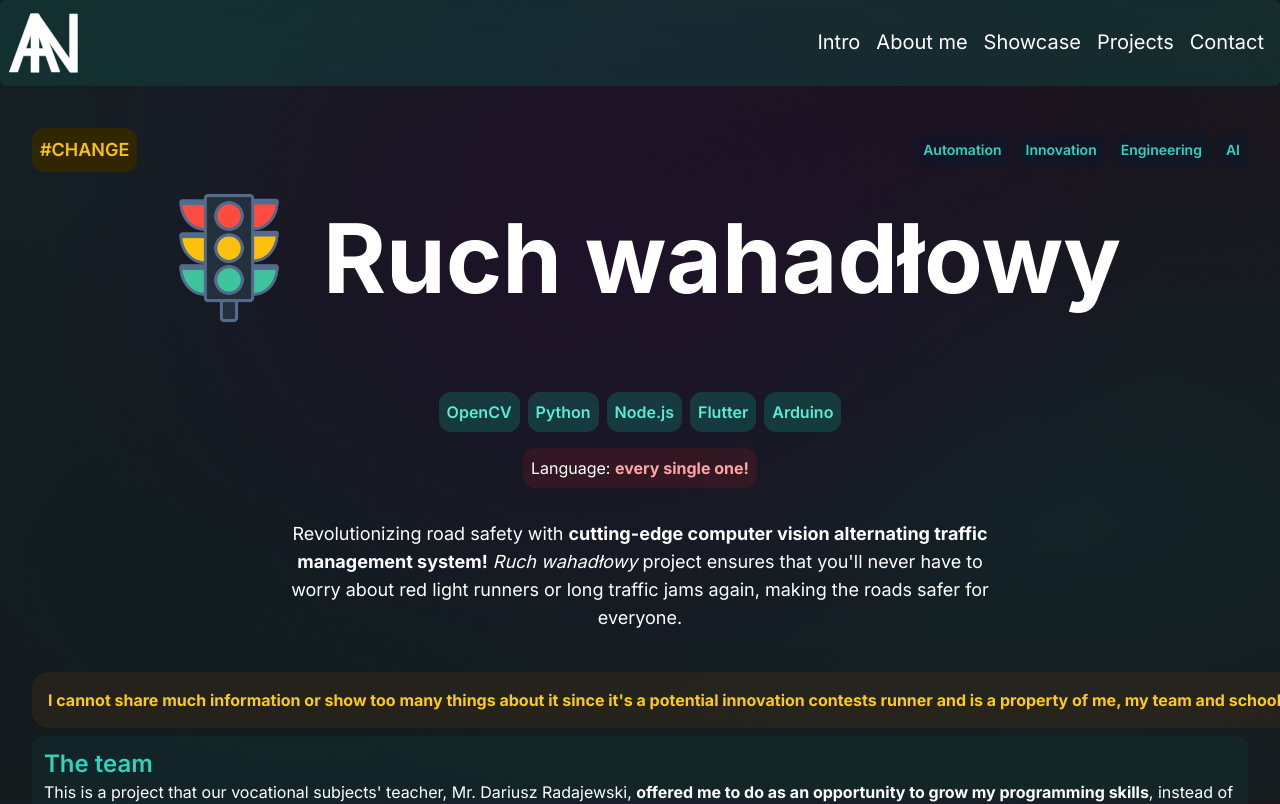
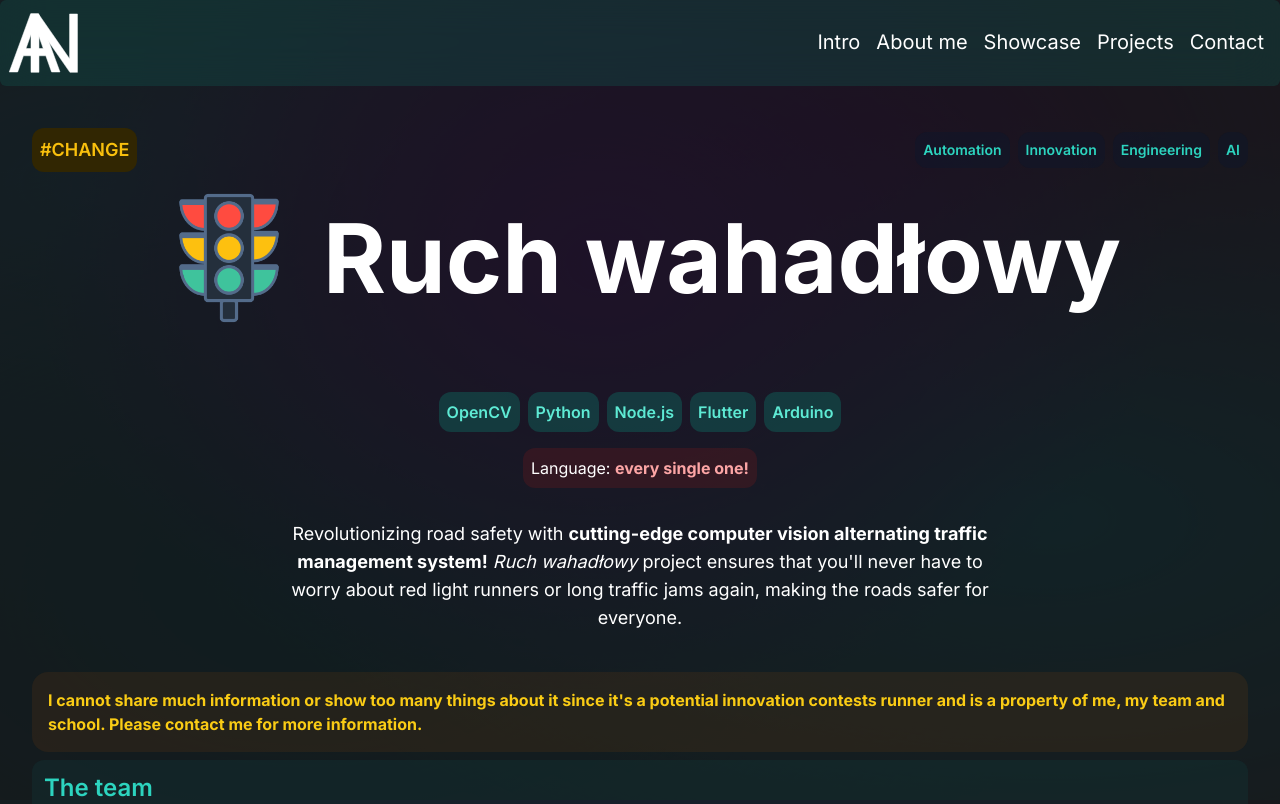
Before and after one commit to Arciiix/portfolio, a Next.js app: page /projects/ruchWahadlowy in a window 1280 px wide. Shown: the top 804 px of the page. Built offline with nearby package versions, Linux system fonts and the light colour scheme.

Commit message:
Fix some small issues

```diff
--- a/src/app/projects/enmet/page.tsx
+++ b/src/app/projects/enmet/page.tsx
@@ -12,7 +12,7 @@ export default function Enmet() {
     <div className="flex flex-col gap-2">
       <ProjectDescription project={project} />
 
-      <span className="text-yellow-400 bg-yellow-900 bg-opacity-20 p-4 w-max mx-auto rounded-2xl font-bold">
+      <span className="text-yellow-400 bg-yellow-900 bg-opacity-20 p-4 w-max mx-auto rounded-2xl font-bold break-words max-w-full overflow-hidden">
         Since this app was created at the work, I cannot share much information
         about it!
       </span>
--- a/src/app/projects/ruchWahadlowy/page.tsx
+++ b/src/app/projects/ruchWahadlowy/page.tsx
@@ -9,7 +9,7 @@ export default function RuchWahadlowy() {
     <div className="flex flex-col gap-2">
       <ProjectDescription project={project} />
 
-      <span className="text-yellow-400 bg-yellow-900 bg-opacity-20 p-4 w-max mx-auto rounded-2xl font-bold">
+      <span className="text-yellow-400 bg-yellow-900 bg-opacity-20 p-4 w-max mx-auto rounded-2xl font-bold break-words overflow-hidden max-w-full">
         I cannot share much information or show too many things about it since
         it&apos;s a potential innovation contests runner and is a property of
         me, my team and school. Please contact me for more information.
--- a/src/components/Landing/Landing.tsx
+++ b/src/components/Landing/Landing.tsx
@@ -143,7 +143,7 @@ export default function Landing() {
                 color: currentColorDark,
                 backgroundColor: currentColor,
               }}
-              href="#aboutMe"
+              href="/#aboutMe"
             >
               learn more
             </Link>
--- a/src/components/Projects/Project.tsx
+++ b/src/components/Projects/Project.tsx
@@ -127,8 +127,8 @@ export const PROJECTS: Project[] = [
     description: (
       <span>
         An app to monitor the energy usage of{" "}
-        <b>Eastron SMART X96 Smart Meter</b>
-        based on data from the database. Created during my internship @{" "}
+        <b>Eastron SMART X96 Smart Meter</b> based on data from the database.
+        Created during my internship @{" "}
         <Link
           className="link text-teal-400"
           href="https://www.pol-eko.com.pl/en/"
```
